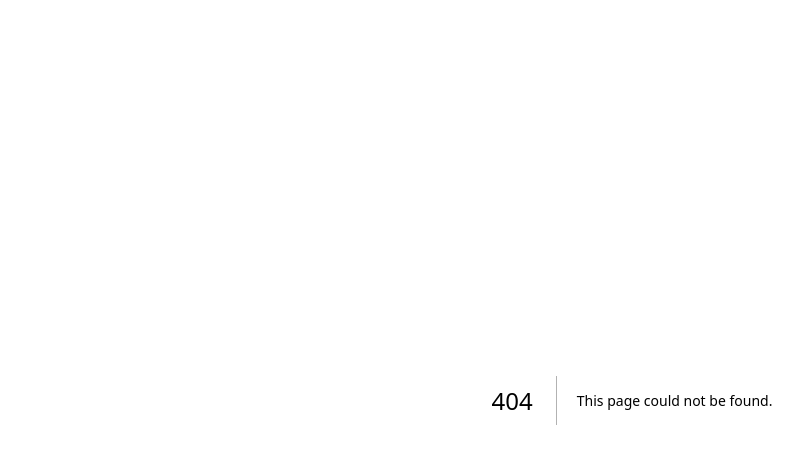
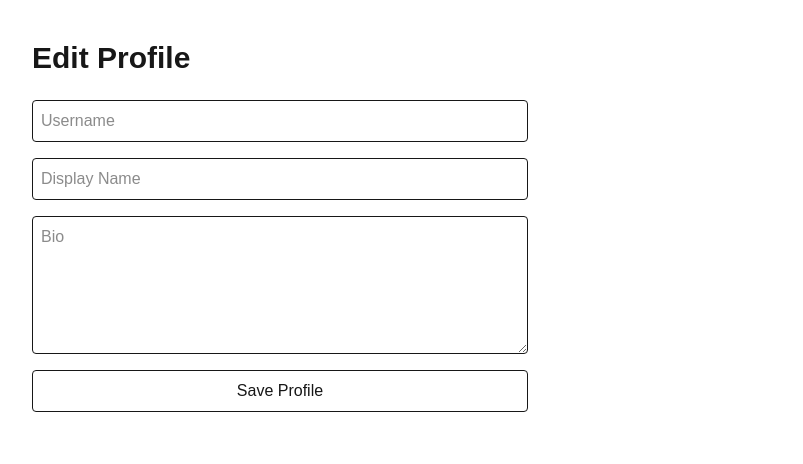
Before and after one commit to Boundless-Archives/boundless-novel-platform, a Next.js app: page /profile/edit in a window 1280 px wide. Before the commit this address had no page. Shown: the top 464 px of the page, without its empty margins (8-811 px from the left). Built offline with nearby package versions, Linux system fonts and the light colour scheme; no server answers.

Commit message:
Add author profile system

```diff
--- /dev/null
+++ b/src/app/profile/edit/page.tsx
@@ -0,0 +1,122 @@
+"use client";
+
+import { useEffect, useState } from "react";
+import { createClient } from "@/utils/supabase/client";
+
+export default function EditProfilePage() {
+  const supabase = createClient();
+
+  const [username, setUsername] = useState("");
+  const [displayName, setDisplayName] = useState("");
+  const [bio, setBio] = useState("");
+  const [message, setMessage] = useState("");
+
+  useEffect(() => {
+    async function loadProfile() {
+      const {
+        data: { user },
+      } = await supabase.auth.getUser();
+
+      if (!user) return;
+
+      const { data } = await supabase
+        .from("profiles")
+        .select("*")
+        .eq("id", user.id)
+        .single();
+
+      if (!data) return;
+
+      setUsername(data.username ?? "");
+      setDisplayName(data.display_name ?? "");
+      setBio(data.bio ?? "");
+    }
+
+    loadProfile();
+  }, [supabase]);
+
+  async function handleSubmit(
+    e: React.FormEvent<HTMLFormElement>
+  ) {
+    e.preventDefault();
+
+    const {
+      data: { user },
+    } = await supabase.auth.getUser();
+
+    if (!user) {
+      setMessage("Not logged in.");
+      return;
+    }
+
+    const { error } = await supabase
+      .from("profiles")
+      .update({
+        username,
+        display_name: displayName,
+        bio,
+      })
+      .eq("id", user.id);
+
+    if (error) {
+      setMessage(error.message);
+      return;
+    }
+
+    setMessage("Profile updated successfully.");
+  }
+
+  return (
+    <main className="p-10 max-w-xl">
+      <h1 className="text-3xl font-bold mb-6">
+        Edit Profile
+      </h1>
+
+      <form
+        onSubmit={handleSubmit}
+        className="flex flex-col gap-4"
+      >
+        <input
+          value={username}
+          onChange={(e) =>
+            setUsername(e.target.value)
+          }
+          placeholder="Username"
+          className="border p-2 rounded"
+        />
+
+        <input
+          value={displayName}
+          onChange={(e) =>
+            setDisplayName(e.target.value)
+          }
+          placeholder="Display Name"
+          className="border p-2 rounded"
+        />
+
+        <textarea
+          value={bio}
+          onChange={(e) =>
+            setBio(e.target.value)
+          }
+          placeholder="Bio"
+          className="border p-2 rounded"
+          rows={5}
+        />
+
+        <button
+          type="submit"
+          className="border rounded p-2"
+        >
+          Save Profile
+        </button>
+      </form>
+
+      {message && (
+        <p className="mt-4">
+          {message}
+        </p>
+      )}
+    </main>
+  );
+}
--- /dev/null
+++ b/src/app/profile/page.tsx
@@ -0,0 +1,45 @@
+import { redirect } from "next/navigation";
+import { createClient } from "@/utils/supabase/server";
+
+export default async function ProfilePage() {
+  const supabase = await createClient();
+
+  const {
+    data: { user },
+  } = await supabase.auth.getUser();
+
+  if (!user) {
+    redirect("/auth/login");
+  }
+
+  const { data: profile } = await supabase
+    .from("profiles")
+    .select("*")
+    .eq("id", user.id)
+    .single();
+
+  return (
+    <main className="p-10">
+      <h1 className="text-4xl font-bold">
+        My Profile
+      </h1>
+
+      <div className="mt-6 space-y-2">
+        <p>
+          <strong>Username:</strong>{" "}
+          {profile?.username ?? "-"}
+        </p>
+
+        <p>
+          <strong>Display Name:</strong>{" "}
+          {profile?.display_name ?? "-"}
+        </p>
+
+        <p>
+          <strong>Bio:</strong>{" "}
+          {profile?.bio ?? "-"}
+        </p>
+      </div>
+    </main>
+  );
+}
```
